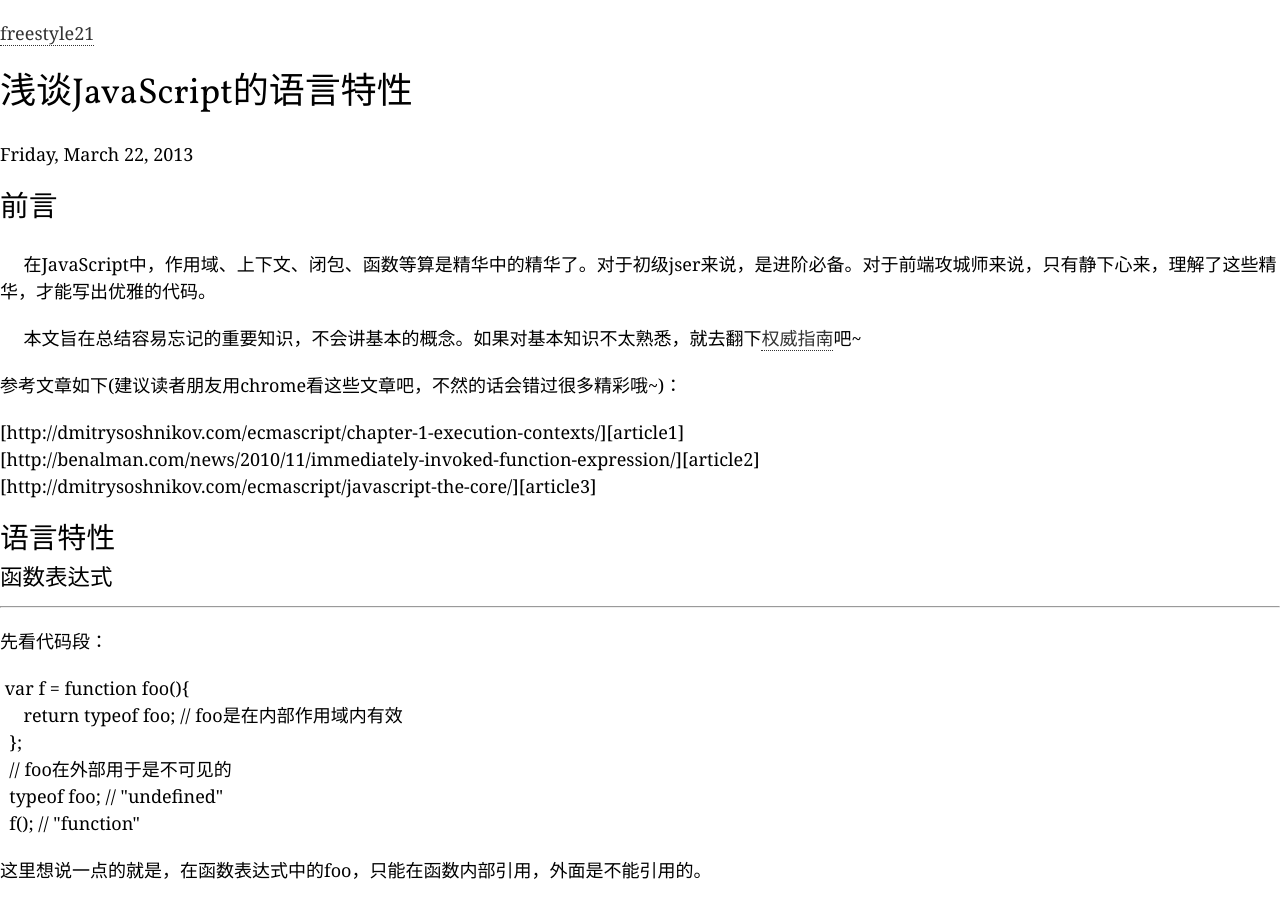
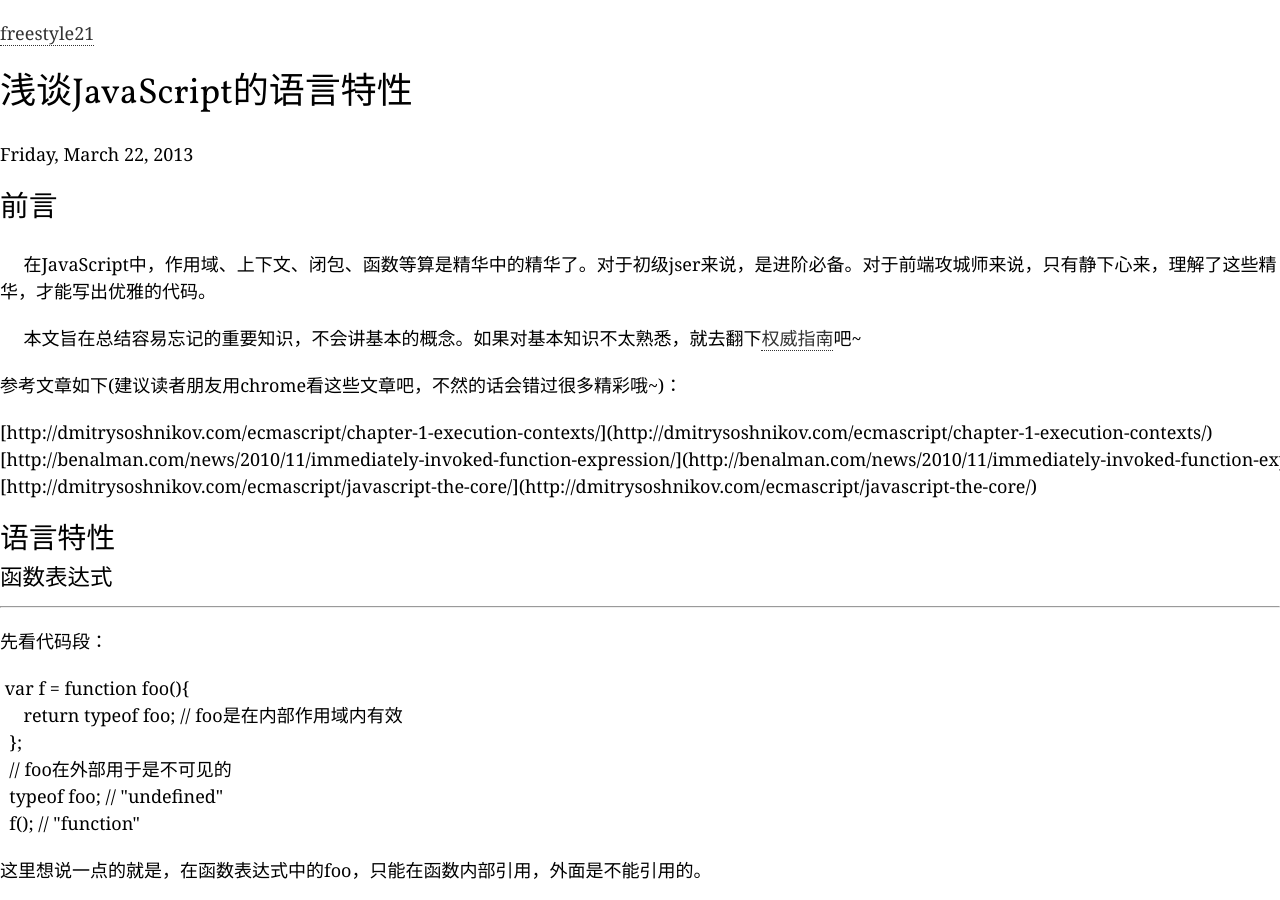
Before and after one commit to qubaomingg/freestyle21.github.com, a Jekyll site: the page built from _posts/2013-03-22-javascript-core.md, in a window 1280 px wide and 900 px high. Built offline with Jekyll 4.4.1, drawn with Linux system fonts in a browser that asks for light colours; some web fonts are replaced; comment, search, counter and statistics services are not loaded; some of the changed lines change nothing that is shown.

Commit message:
Update 2013-03-22-javascript-core.md

```diff
--- a/_posts/2013-03-22-javascript-core.md
+++ b/_posts/2013-03-22-javascript-core.md
@@ -12,9 +12,9 @@ category: blog
 
 参考文章如下(建议读者朋友用chrome看这些文章吧，不然的话会错过很多精彩哦~)：
 
-	[http://dmitrysoshnikov.com/ecmascript/chapter-1-execution-contexts/][article1]
-	[http://benalman.com/news/2010/11/immediately-invoked-function-expression/][article2]
-	[http://dmitrysoshnikov.com/ecmascript/javascript-the-core/][article3]
+	[http://dmitrysoshnikov.com/ecmascript/chapter-1-execution-contexts/](http://dmitrysoshnikov.com/ecmascript/chapter-1-execution-contexts/)
+	[http://benalman.com/news/2010/11/immediately-invoked-function-expression/](http://benalman.com/news/2010/11/immediately-invoked-function-expression/)
+	[http://dmitrysoshnikov.com/ecmascript/javascript-the-core/](http://dmitrysoshnikov.com/ecmascript/javascript-the-core/)
 
 ## 语言特性
 
@@ -320,6 +320,3 @@ ECMAScript是一种面向对象语言，支持基于原型的委托式继承。
 
 
 [guide]:http://book.douban.com/subject/10549733/
-[article1]: http://dmitrysoshnikov.com/ecmascript/chapter-1-execution-contexts/
-[article2]: http://benalman.com/news/2010/11/immediately-invoked-function-expression/
-[article3]: http://dmitrysoshnikov.com/ecmascript/javascript-the-core/
```
